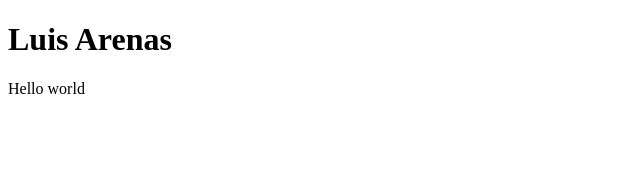
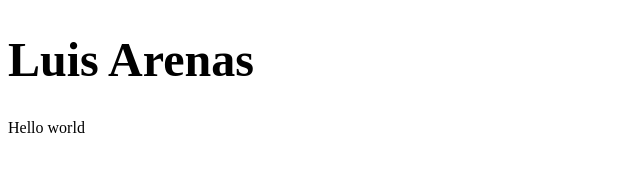
Before and after one commit to LuisC0622/LuisC0622.github.io, a plain HTML site: page index.html in a window 1280 px wide. Shown: the whole page, without its empty margins (0-640 px from the left). Drawn offline with Linux system fonts and the light colour scheme.

Commit message:
Update index.html

```diff
--- a/index.html
+++ b/index.html
@@ -5,7 +5,7 @@
 	<title>Luis Arenas</title>
 </head>
 <body>
-	<h1 style="font-size:300;">Luis Arenas</h1>
+	<h1 style="font-size:300%;">Luis Arenas</h1>
 	<p>Hello world</p>
 </body>
 </html>
```
